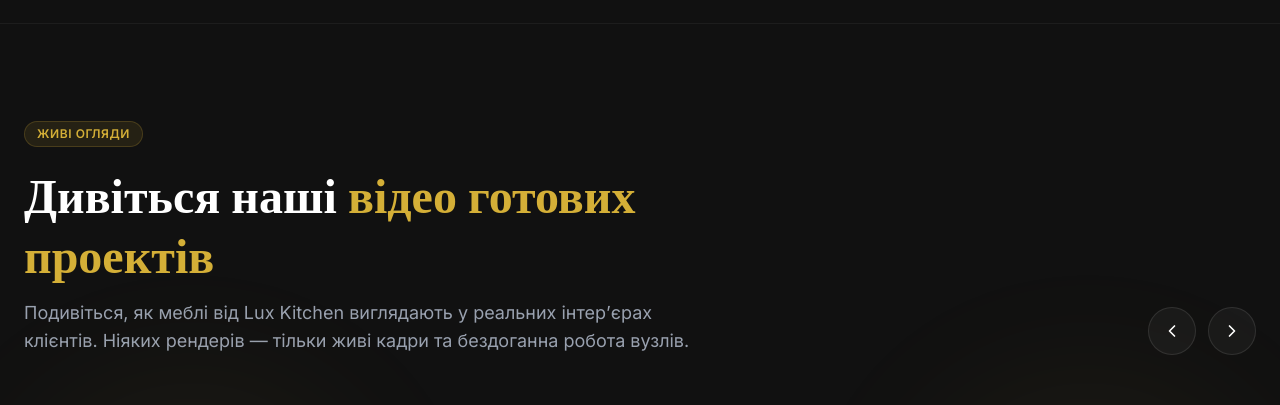
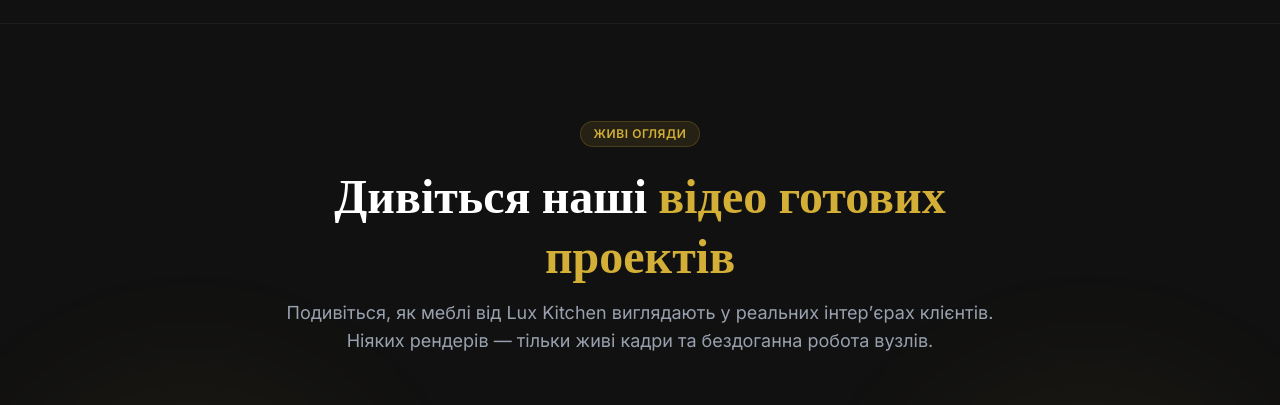
Before and after one commit to SerhiiLifyrenko/Lux-mebli, a React (Vite) app: page / in a window 1280 px wide. Shown: the part 2040-2445 px from the top of the page. Built offline with nearby package versions, Linux system fonts and the light colour scheme; a web font is replaced by a local one.

Commit message:
style: center VideoCarousel header text and implement floating navigation arrows

```diff
--- a/src/components/VideoCarousel.jsx
+++ b/src/components/VideoCarousel.jsx
@@ -36,41 +36,41 @@ export default function VideoCarousel() {
       <div className="absolute top-1/2 left-0 -translate-y-1/2 w-96 h-96 bg-[#D4AF37]/5 rounded-full blur-3xl pointer-events-none"></div>
       <div className="absolute top-1/2 right-0 -translate-y-1/2 w-96 h-96 bg-[#D4AF37]/5 rounded-full blur-3xl pointer-events-none"></div>
 
-      <div className="container mx-auto px-4 md:px-6">
-        {/* Header */}
-        <div className="flex flex-col md:flex-row md:items-end justify-between gap-6 mb-16">
-          <div className="max-w-2xl">
+      <div className="container mx-auto px-4 md:px-6 relative group/slider">
+        {/* Header (Centered) */}
+        <div className="text-center max-w-3xl mx-auto mb-16">
           <span className="inline-block py-1 px-3 rounded-full bg-[#D4AF37]/10 border border-[#D4AF37]/20 text-[#D4AF37] text-xs font-semibold uppercase tracking-wider mb-4">
             Живі огляди
           </span>
-            <h2 className="text-3xl md:text-5xl font-bold font-serif text-white leading-tight">
+          <h2 className="text-3xl md:text-5xl font-bold font-serif text-white leading-tight mb-4">
             Дивіться наші <span className="text-[#D4AF37]">відео готових проектів</span>
           </h2>
-            <p className="text-gray-400 text-base md:text-lg mt-4">
+          <p className="text-gray-400 text-base md:text-lg">
             Подивіться, як меблі від Lux Kitchen виглядають у реальних інтер’єрах клієнтів. Ніяких рендерів — тільки живі кадри та бездоганна робота вузлів.
           </p>
         </div>
 
-          {/* Custom navigation buttons */}
-          <div className="flex gap-3 shrink-0 self-end md:self-auto">
+        {/* Video Slider Container wrapped with floating arrows */}
+        <div className="relative">
+          {/* Left Floating Arrow */}
           <button
             onClick={() => scroll('left')}
-              className="w-12 h-12 rounded-full border border-white/10 hover:border-[#D4AF37] text-white hover:text-[#D4AF37] flex items-center justify-center bg-[#1A1A1A] hover:bg-[#1A1A1A]/80 transition-all duration-300 active:scale-95 cursor-pointer animate-none"
+            className="absolute -left-4 md:-left-6 top-1/2 -translate-y-1/2 z-20 w-12 h-12 rounded-full border border-white/10 hover:border-[#D4AF37] text-white hover:text-[#D4AF37] flex items-center justify-center bg-black/75 hover:bg-black backdrop-blur-sm transition-all duration-300 active:scale-95 cursor-pointer opacity-0 group-hover/slider:opacity-100 hidden md:flex shadow-2xl"
             aria-label="Попередні відео"
           >
             <ChevronLeft className="w-5 h-5" />
           </button>
+
+          {/* Right Floating Arrow */}
           <button
             onClick={() => scroll('right')}
-              className="w-12 h-12 rounded-full border border-white/10 hover:border-[#D4AF37] text-white hover:text-[#D4AF37] flex items-center justify-center bg-[#1A1A1A] hover:bg-[#1A1A1A]/80 transition-all duration-300 active:scale-95 cursor-pointer animate-none"
+            className="absolute -right-4 md:-right-6 top-1/2 -translate-y-1/2 z-20 w-12 h-12 rounded-full border border-white/10 hover:border-[#D4AF37] text-white hover:text-[#D4AF37] flex items-center justify-center bg-black/75 hover:bg-black backdrop-blur-sm transition-all duration-300 active:scale-95 cursor-pointer opacity-0 group-hover/slider:opacity-100 hidden md:flex shadow-2xl"
             aria-label="Наступні відео"
           >
             <ChevronRight className="w-5 h-5" />
           </button>
-          </div>
-        </div>
 
-        {/* Video Slider Container */}
+          {/* Scroll Container */}
           <div
             ref={scrollContainerRef}
             className="flex overflow-x-auto pb-6 gap-6 snap-x hide-scrollbar"
@@ -139,6 +139,7 @@ export default function VideoCarousel() {
           ))}
         </div>
       </div>
+    </div>
 
       {/* Premium Fullscreen Lightbox Player */}
       <AnimatePresence>
```
Lines whose indentation alone changed are shown as unchanged.
